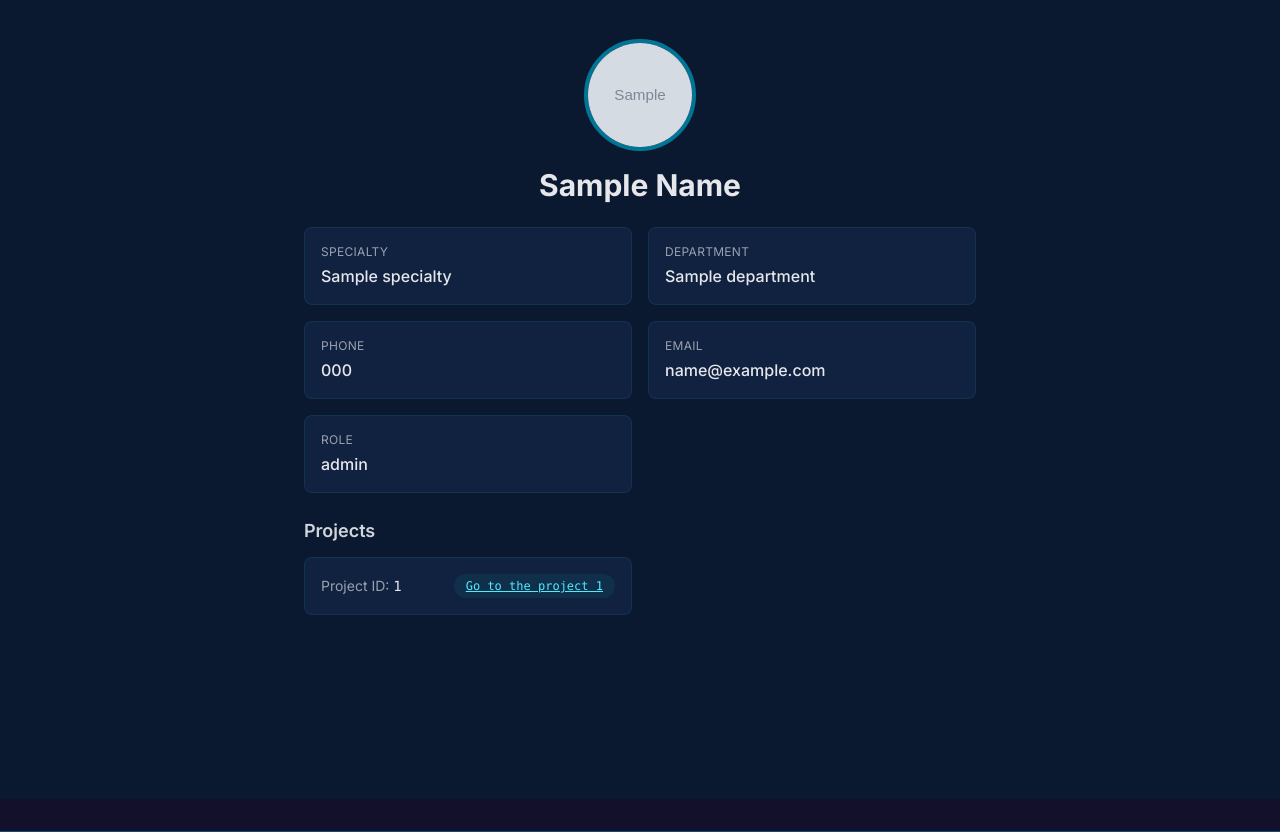
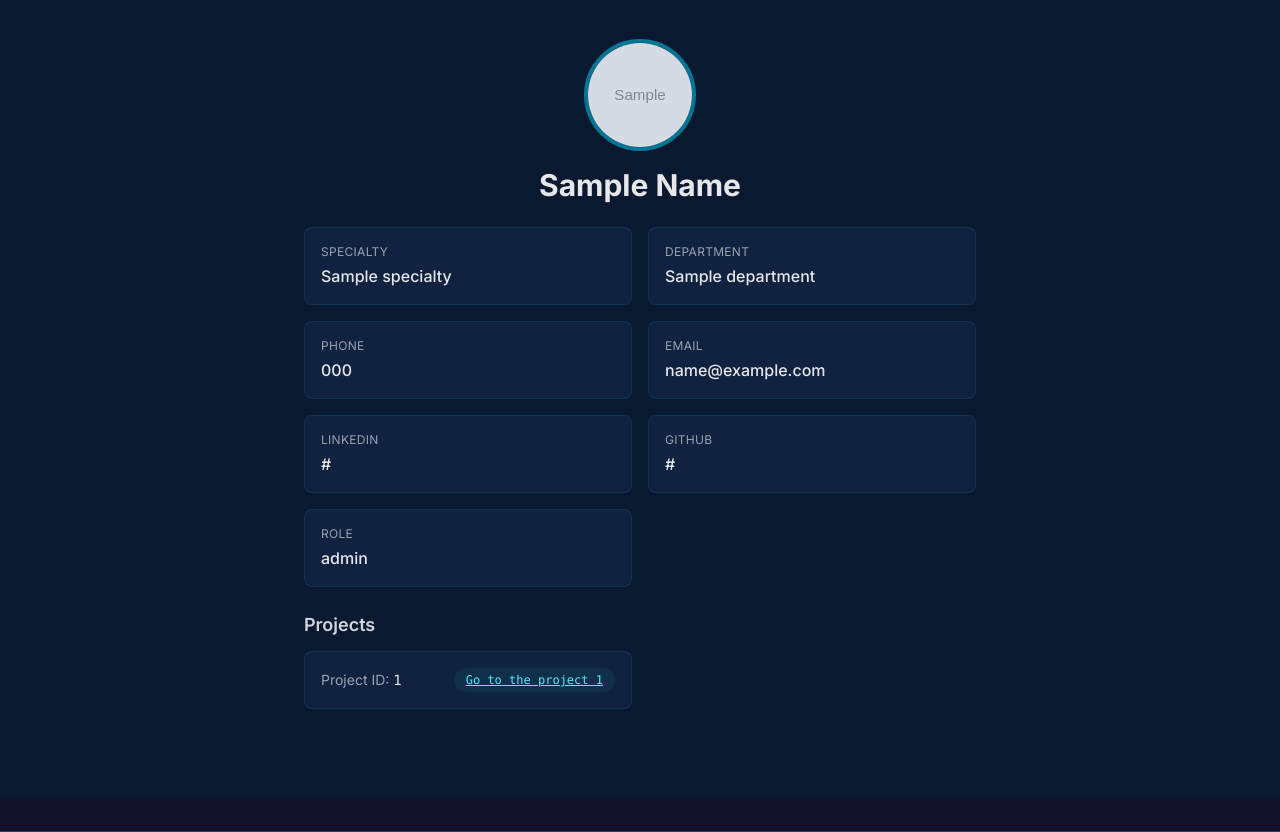
Before and after one commit to Mazenbimbo/Graduation-Project-Manager, a Python web app: template templates/account.html in a window 1280 px wide. Shown: the part 66-898 px from the top of the page. Run offline with Jinja, Linux system fonts and the light colour scheme; the template is opened without the code that fills it: most values are stand-ins (such as "Sample title", 1, 10 or a date in 2020); grey boxes marked "Sample" are stand-in pictures; style sheets or scripts are compiled from the project's sources.

Commit message:
Added : linked and github to profile and Fixed:none teams limit in supervisors page

```diff
--- a/routes.py
+++ b/routes.py
@@ -650,7 +650,7 @@ def register_routes(app,db):
                 if supervisor.role == 'Doctor':
                     doctor =True
                 else :
-                    assistant = False
+                    assistant = True
             if session['role'] == 'Doctor' and doctor==False:
                 project.doctor = session['sid']
             elif session['role'] == 'Assistant' and assistant==False:
--- a/templates/account.html
+++ b/templates/account.html
@@ -44,7 +44,16 @@
         <p class="text-xs uppercase tracking-wide text-gray-400 mb-1">Email</p>
         <p class="text-gray-200 font-medium">{{ email }}</p>
       </div>
-
+      <!-- LinkedIn -->
+      <div class="bg-[#112240] border border-cyan-900/40 rounded-lg p-4">
+        <p class="text-xs uppercase tracking-wide text-gray-400 mb-1">LinkedIn</p>
+        <p class="text-gray-200 font-medium">{{ github_url or '-'}}</p>
+      </div>
+      <!-- Github -->
+      <div class="bg-[#112240] border border-cyan-900/40 rounded-lg p-4">
+        <p class="text-xs uppercase tracking-wide text-gray-400 mb-1">Github</p>
+        <p class="text-gray-200 font-medium">{{ linkedin_url or '-'}}</p>
+      </div>
       {% if role %}
       <!-- role card -->
       <div class="bg-[#112240] border border-cyan-900/40 rounded-lg p-4">
@@ -122,6 +131,16 @@
         <p class="text-xs uppercase tracking-wide text-gray-400 mb-1">Year</p>
         <p class="text-gray-200 font-medium">{{ student.year }}</p>
       </div>
+      <!-- LinkedIn -->
+      <div class="bg-[#112240] border border-cyan-900/40 rounded-lg p-4">
+        <p class="text-xs uppercase tracking-wide text-gray-400 mb-1">LinkedIn</p>
+        <p class="text-gray-200 font-medium">{{ student.github_url or '-'}}</p>
+      </div>
+      <!-- Github -->
+      <div class="bg-[#112240] border border-cyan-900/40 rounded-lg p-4">
+        <p class="text-xs uppercase tracking-wide text-gray-400 mb-1">Github</p>
+        <p class="text-gray-200 font-medium">{{ student.linkedin_url or '-'}}</p>
+      </div>
       <!-- team / project -->
       <div class="bg-[#112240] border border-cyan-900/40 rounded-lg p-4">
         <p class="text-xs uppercase tracking-wide text-gray-400 mb-1">Project Link</p>
@@ -166,6 +185,16 @@
         <p class="text-xs uppercase tracking-wide text-gray-400 mb-1">Role</p>
         <p class="text-gray-200 font-medium">{{ supervisor.role }}</p>
       </div>
+       <!-- LinkedIn -->
+      <div class="bg-[#112240] border border-cyan-900/40 rounded-lg p-4">
+        <p class="text-xs uppercase tracking-wide text-gray-400 mb-1">LinkedIn</p>
+        <p class="text-gray-200 font-medium">{{ supervisor.github_url or '-'}}</p>
+      </div>
+      <!-- Github -->
+      <div class="bg-[#112240] border border-cyan-900/40 rounded-lg p-4">
+        <p class="text-xs uppercase tracking-wide text-gray-400 mb-1">Github</p>
+        <p class="text-gray-200 font-medium">{{ supervisor.linkedin_url or '-'}}</p>
+      </div>
     </div>
 
     <!-- Projects for supervisor -->
--- a/templates/supervisors.html
+++ b/templates/supervisors.html
@@ -38,7 +38,7 @@
               <tr class="hover:bg-blue-900/30 transition-colors duration-150">
                 <td class="px-4 py-4 whitespace-nowrap text-sm font-medium text-white"><a href="/account/{{ supervisor.public_id }}">{{ supervisor.name }}</a></td>
                 <td class="px-4 py-4 whitespace-nowrap text-sm text-gray-300">{{ supervisor.specialty or '—' }}</td>
-                <td class="px-4 py-4 whitespace-nowrap text-sm text-gray-300">{{ supervisor.projects.count() }}/{{ supervisor.projects_limit }}</td>
+                <td class="px-4 py-4 whitespace-nowrap text-sm text-gray-300">{{ supervisor.projects.count() }}/{{ supervisor.projects_limit or '15'}}</td>
                 {% if not my_project.doctor %}
                 <td class="px-6 py-4 whitespace-nowrap text-sm">
                   <form action="/req_to_supervise/{{my_id}}/{{ supervisor.sid }}" method="POST">
@@ -87,7 +87,7 @@
               <tr class="hover:bg-blue-900/30 transition-colors duration-150">
                 <td class="px-4 py-4 whitespace-nowrap text-sm font-medium text-white"><a href="/account/{{ supervisor.public_id }}">{{ supervisor.name }}</a></td>
                 <td class="px-4 py-4 whitespace-nowrap text-sm text-gray-300">{{ supervisor.specialty or '—' }}</td>
-                <td class="px-4 py-4 whitespace-nowrap text-sm text-gray-300">{{ supervisor.projects.count() }}/{{ supervisor.projects_limit }}</td>
+                <td class="px-4 py-4 whitespace-nowrap text-sm text-gray-300">{{ supervisor.projects.count() }}/{{ supervisor.projects_limit or '15'}}</td>
                 {% if not my_project.assistent %}
                 <td class="px-6 py-4 whitespace-nowrap text-sm">
                   <form action="/req_to_supervise/{{my_id}}/{{ supervisor.sid }}" method="POST">
```
